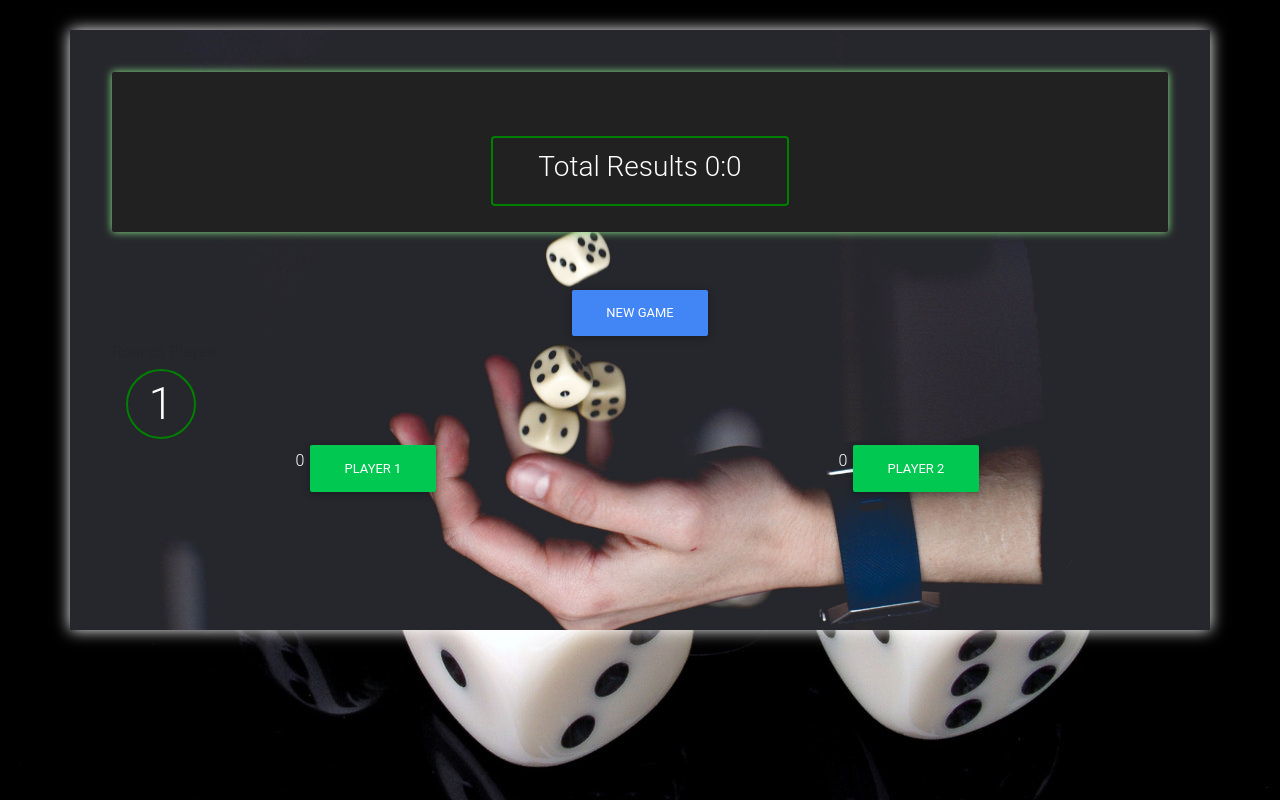
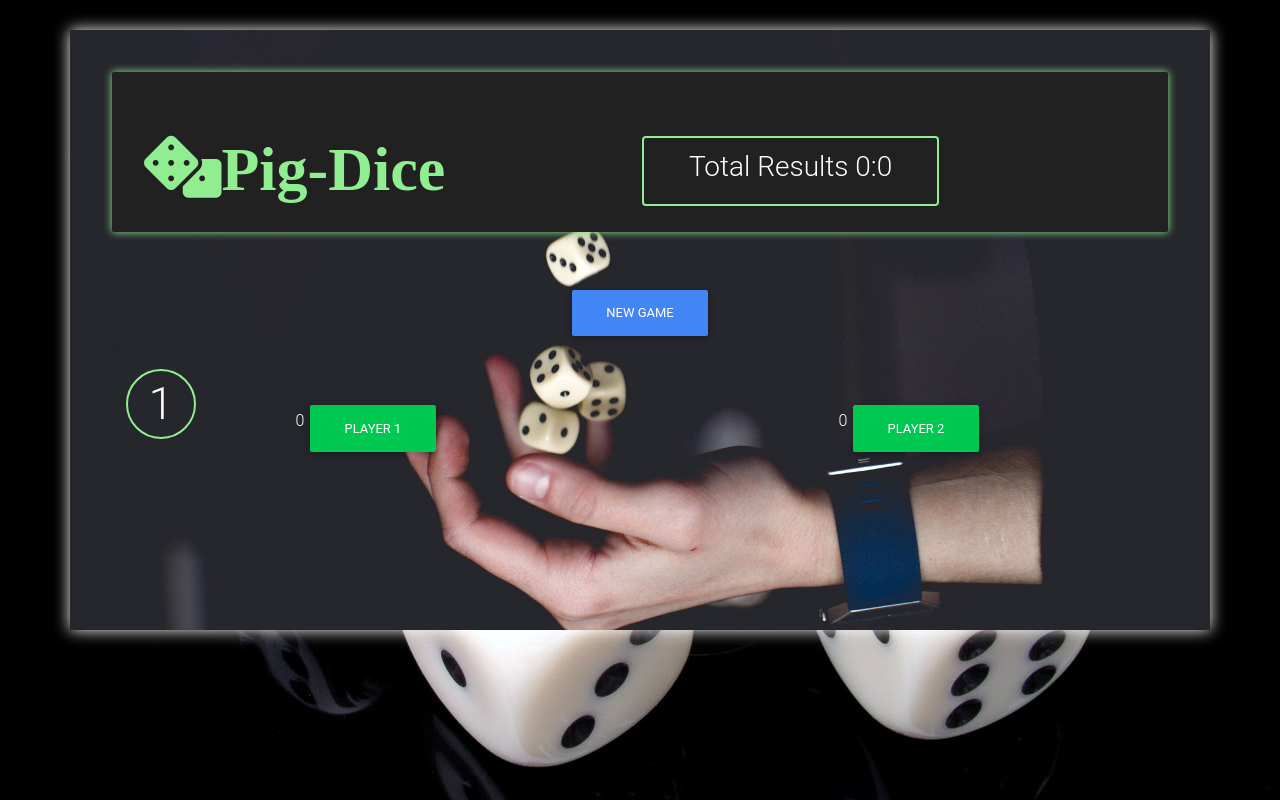
Before and after one commit to NyaunchoDavid/pig-dice, a plain HTML site: page index.html in a window 1280 px wide. Drawn offline with nearby package versions, Linux system fonts and the light colour scheme; files whose address does not match are found by name.

Commit message:
add icon dice to jumbotron

```diff
--- a/css/bootstrap.css
+++ b/css/bootstrap.css
@@ -21,7 +21,7 @@ body{
   box-shadow:0px 0px 15px 0px #fff;
 }
 #setter{
-  border:2px solid green;
+  border:2px solid lightgreen;
   width:30%;
   display:flex;
   justify-content: center;
@@ -37,6 +37,7 @@ body{
   justify-content: center;
   align-items: center;
   color:#fff;
+  margin-top:-40px;
 }
 #start{
   text-align:center;
@@ -49,7 +50,7 @@ body{
   box-shadow:0px 0px 8px 0px lightgreen;
 }
 #runda{
-  border:2px solid green;
+  border:2px solid lightgreen;
   width:70px;
   height:70px;
   border-radius: 35px;
@@ -58,3 +59,8 @@ body{
   font-size:44px;
   color:#ffffff;
 }
+.fa{
+  float:left;
+  font-size:62px;
+  color:lightgreen;
+}
--- a/index.html
+++ b/index.html
@@ -16,6 +16,7 @@
 <body>
   <div class="container">
     <div class="jumbotron bg-dark">
+      <i class="fa fa-dice fa-4x">Pig-Dice</i>
       <div id="setter">
         <h3 id="score">Total Results 0:0</h3>
       </div>
```
